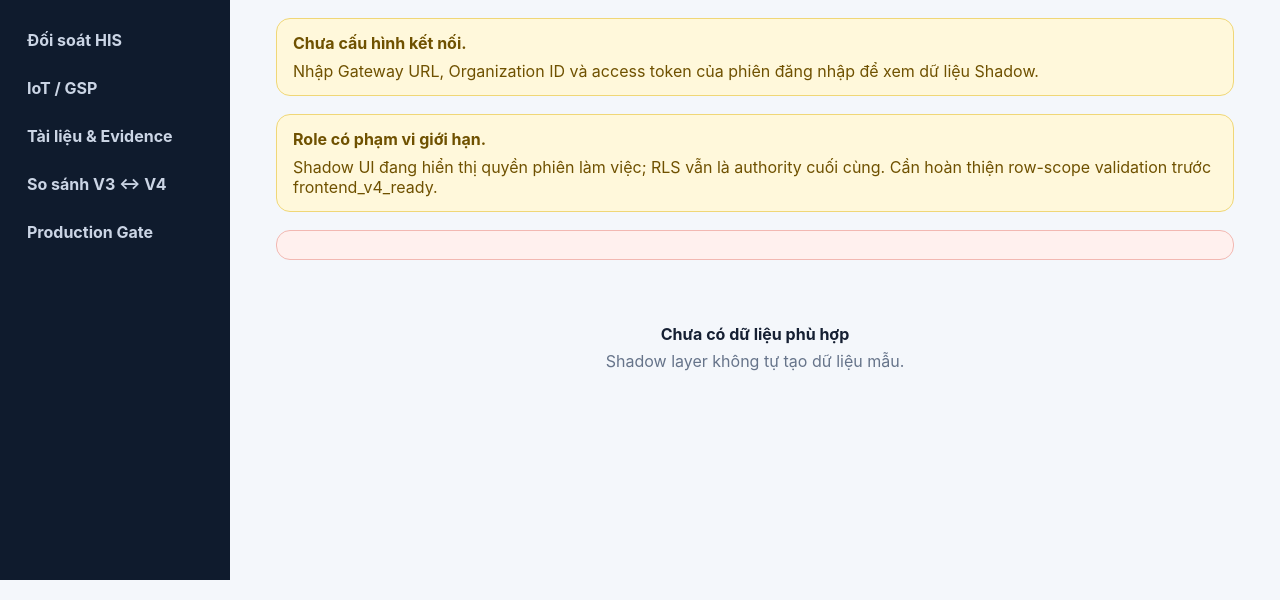
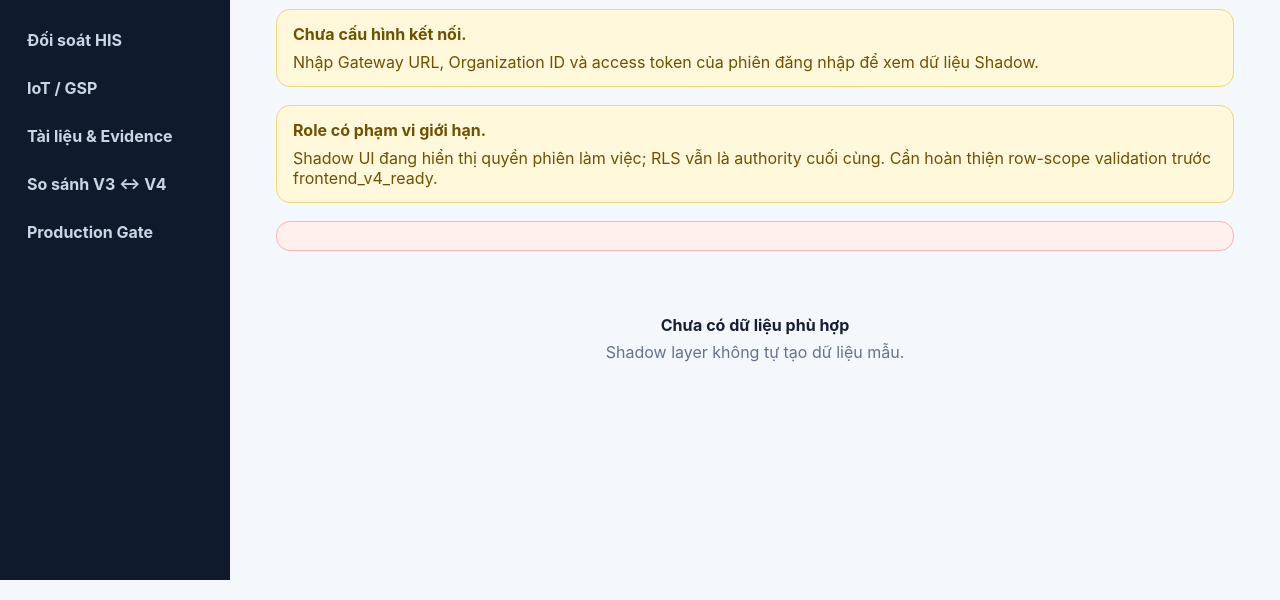
Before and after one commit to meicarevn/app, a website: page web-shadow/index.html in a window 1280 px wide. Shown: the part 220-820 px from the top of the page. Drawn offline with Linux system fonts and the light colour scheme.

Commit message:
chore(v4-009b): load role UX overrides

```diff
--- a/web-shadow/index.html
+++ b/web-shadow/index.html
@@ -7,6 +7,7 @@
   <meta name="robots" content="noindex,nofollow" />
   <title>MEICARE V4 Shadow</title>
   <link rel="stylesheet" href="./styles.css" />
+  <link rel="stylesheet" href="./role-ux.css" />
 </head>
 <body>
   <a class="skip-link" href="#content">Bỏ qua điều hướng</a>
```
